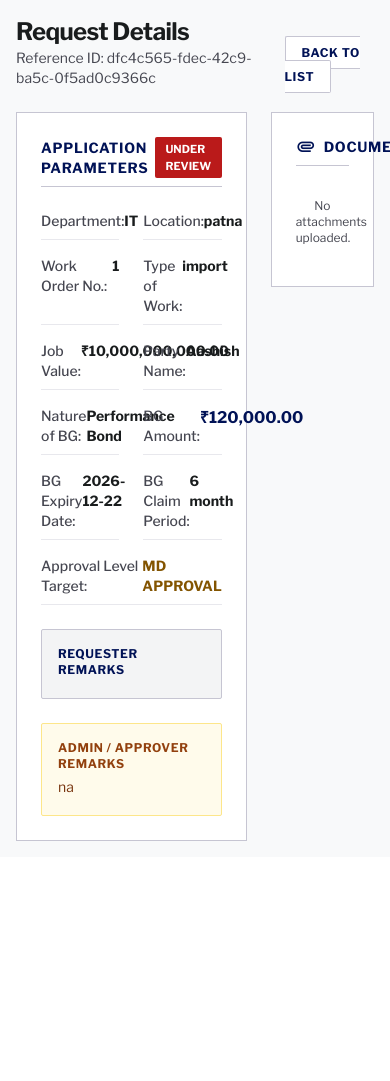
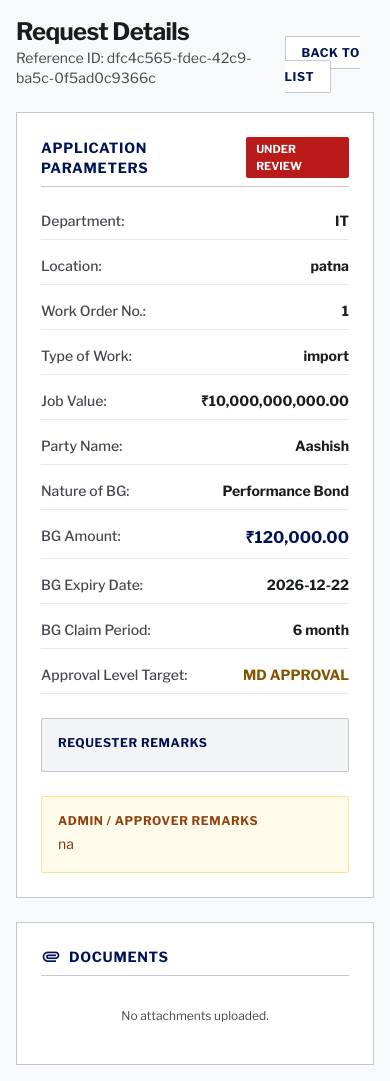
Before and after one commit to adarshmohit9334/Internship-Project, a Flask app: page /request/dfc4c565-fdec-42c9-ba5c-0f5ad0c9366c in a window 390 px wide; the page is wider, and only the part inside the window is pictured. Shown: the part 56-1137 px from the top of that part. Before the commit the page ends 897 px from the top of that part, so only its background shows below. Run offline with Flask 3, Linux system fonts and the light colour scheme; the visitor is signed in with stand-in values (Sample User, id 1); some libraries are stand-ins or nearby versions.

Commit message:
Make main dashboards and view request page fully responsive on mobile/tablet viewports

```diff
--- a/bg_portal/templates/requests/view_request.html
+++ b/bg_portal/templates/requests/view_request.html
@@ -16,9 +16,9 @@
     </div>
 </div>
 
-<div class="grid grid-cols-12 gap-6">
+<div class="grid grid-cols-1 lg:grid-cols-12 gap-6">
     <!-- Main Info Card -->
-    <div class="col-span-8 space-y-6">
+    <div class="col-span-12 lg:col-span-8 space-y-6">
         <div class="bg-white border border-outline-variant p-6 space-y-6">
             <div class="border-b border-outline-variant pb-2 flex justify-between items-center">
                 <h3 class="text-primary font-bold text-sm uppercase tracking-wider">Application Parameters</h3>
@@ -33,7 +33,7 @@
                 {% endif %}
             </div>
 
-            <div class="grid grid-cols-2 gap-y-4 gap-x-6 text-sm">
+            <div class="grid grid-cols-1 md:grid-cols-2 gap-y-4 gap-x-6 text-sm">
                 <div class="flex justify-between border-b border-outline-variant/40 pb-2">
                     <span class="text-on-surface-variant font-medium">Department:</span>
                     <span class="font-bold text-on-surface">{{ request_data.department }}</span>
@@ -74,7 +74,7 @@
                     <span class="text-on-surface-variant font-medium">BG Claim Period:</span>
                     <span class="font-bold text-on-surface">{{ request_data.bg_claim_period }}</span>
                 </div>
-                <div class="flex justify-between border-b border-outline-variant/40 pb-2 col-span-2">
+                <div class="flex justify-between border-b border-outline-variant/40 pb-2 col-span-1 md:col-span-2">
                     <span class="text-on-surface-variant font-medium">Approval Level Target:</span>
                     <span class="font-bold text-secondary uppercase">{{ request_data.approval_level }} APPROVAL</span>
                 </div>
@@ -125,7 +125,7 @@
     </div>
 
     <!-- Attachments Card -->
-    <div class="col-span-4 space-y-6">
+    <div class="col-span-12 lg:col-span-4 space-y-6">
         <div class="bg-white border border-outline-variant p-6 space-y-4">
             <div class="border-b border-outline-variant pb-2">
                 <h3 class="text-primary font-bold text-sm uppercase tracking-wider flex items-center gap-2">
```
Also changed, not shown: bg_portal/templates/dashboard/admin_home.html (+8 -8 lines), bg_portal/templates/dashboard/home.html (+6 -6 lines).
